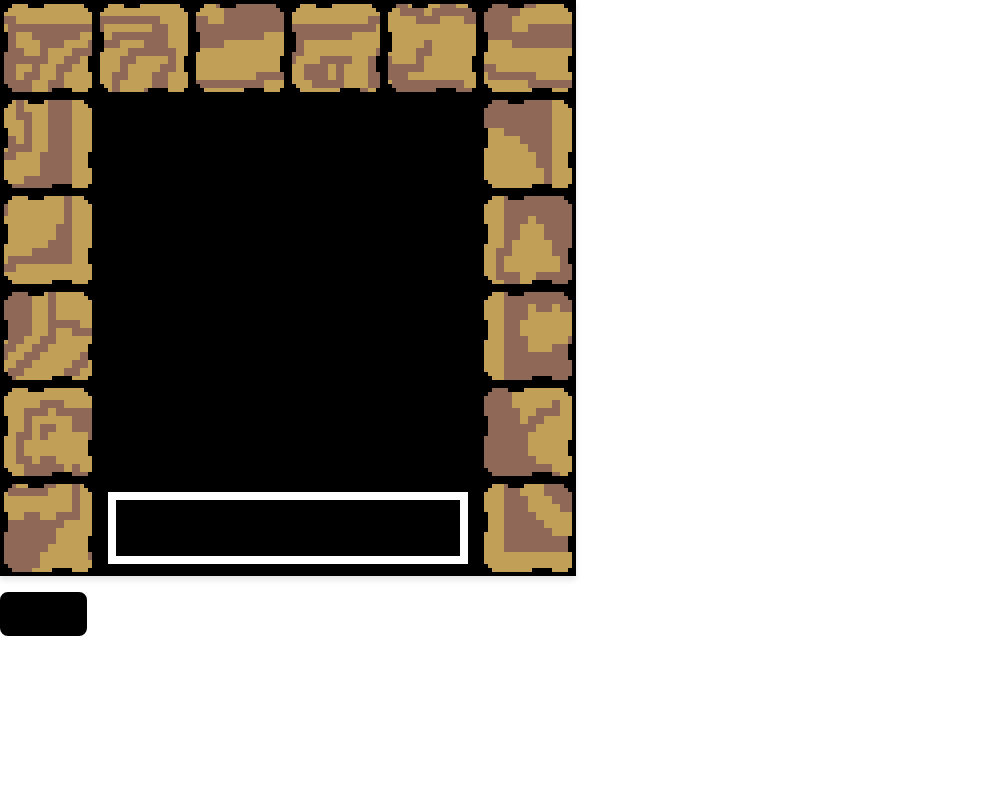
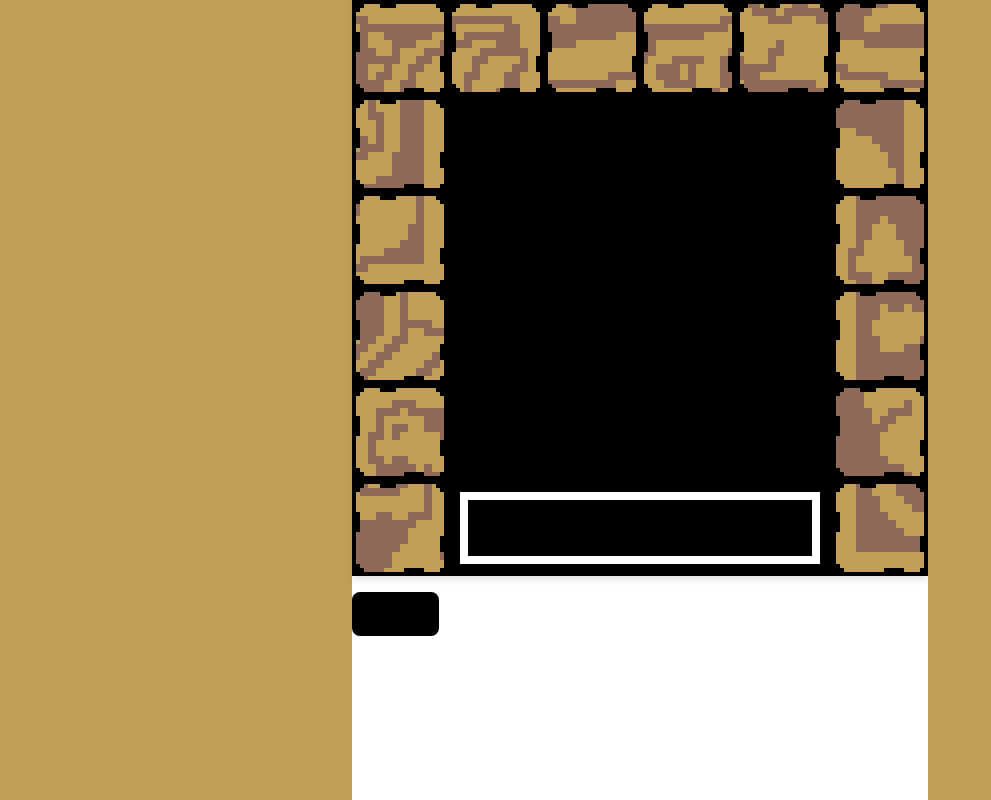
Before and after one commit to gkevinb/ruins-of-alph, a Next.js app: page / in a window 1280 px wide. Shown: the whole page, without its empty margins (0-991 px from the left). Built offline with nearby package versions, Linux system fonts and the light colour scheme.

Commit message:
add column component on left and right side of puzzle

```diff
--- a/src/app/page.js
+++ b/src/app/page.js
@@ -1,6 +1,14 @@
-import Puzzle from '../components/Puzzle';
-import { aerodactyl } from '../puzzles';
+import Column from "../components/Column";
+import Puzzle from "../components/Puzzle";
+import { aerodactyl } from "../puzzles";
+import styles from "./page.module.css";
 
 export default function Home() {
-  return <Puzzle puzzle={aerodactyl} />;
+  return (
+    <div className={styles.page}>
+      <Column />
+      <Puzzle puzzle={aerodactyl} />
+      <Column />
+    </div>
+  );
 }
--- /dev/null
+++ b/src/app/page.module.css
@@ -0,0 +1,6 @@
+.page {
+  display: flex;
+  width: 100%;
+  min-height: 100vh;
+  align-items: stretch;
+}
--- /dev/null
+++ b/src/components/Column/Column.jsx
@@ -0,0 +1,7 @@
+import styles from "./Column.module.css";
+
+const Column = ({ children }) => {
+  return <div className={styles.column}>{children}</div>;
+};
+
+export default Column;
--- /dev/null
+++ b/src/components/Column/Column.module.css
@@ -0,0 +1,8 @@
+.column {
+  display: flex;
+  flex: 1 1 0;
+  flex-direction: column;
+  min-width: 0;
+  min-height: 100%;
+  background-color: #c19f57;
+}
--- /dev/null
+++ b/src/components/Column/index.js
@@ -0,0 +1 @@
+export { default } from "./Column";
```
